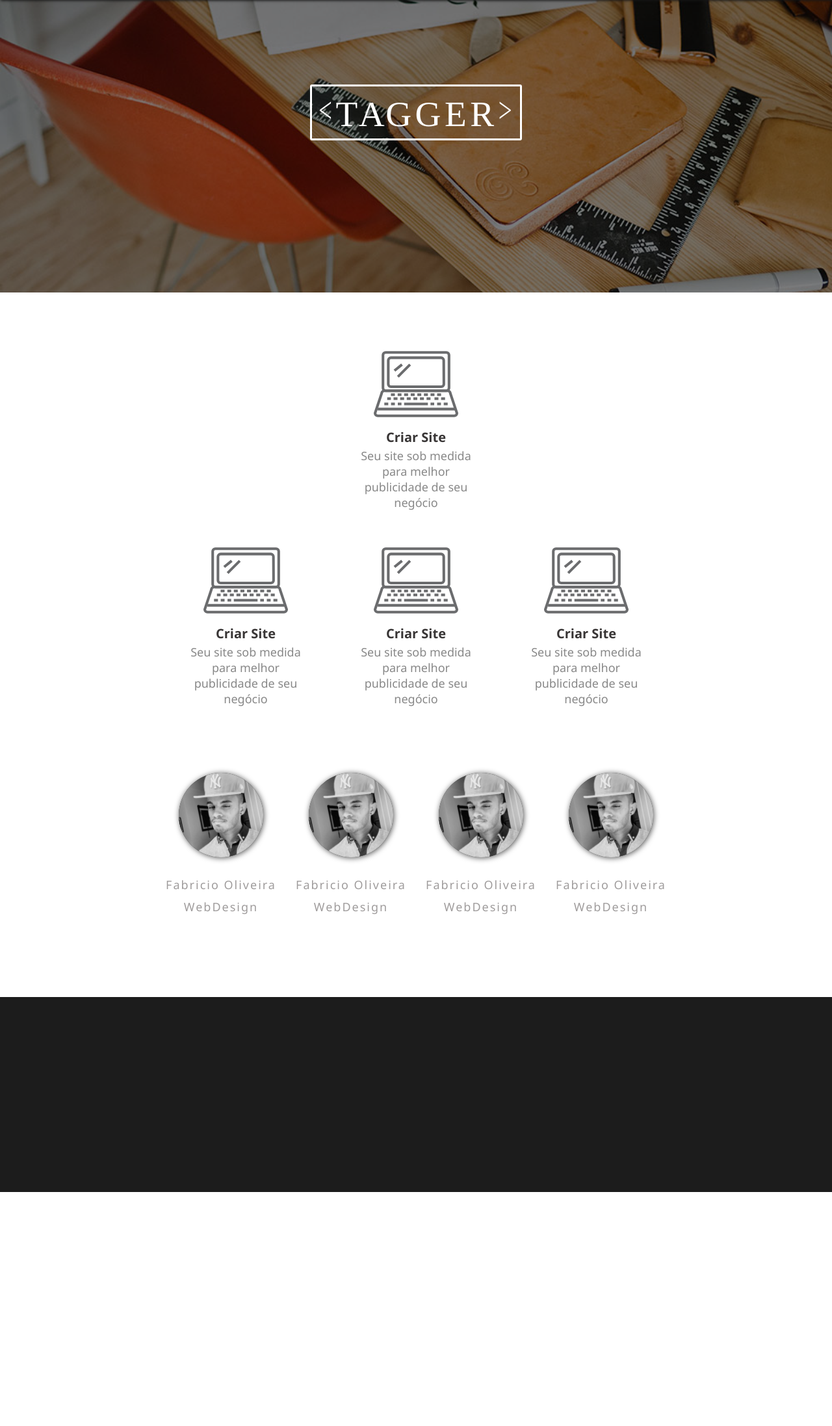
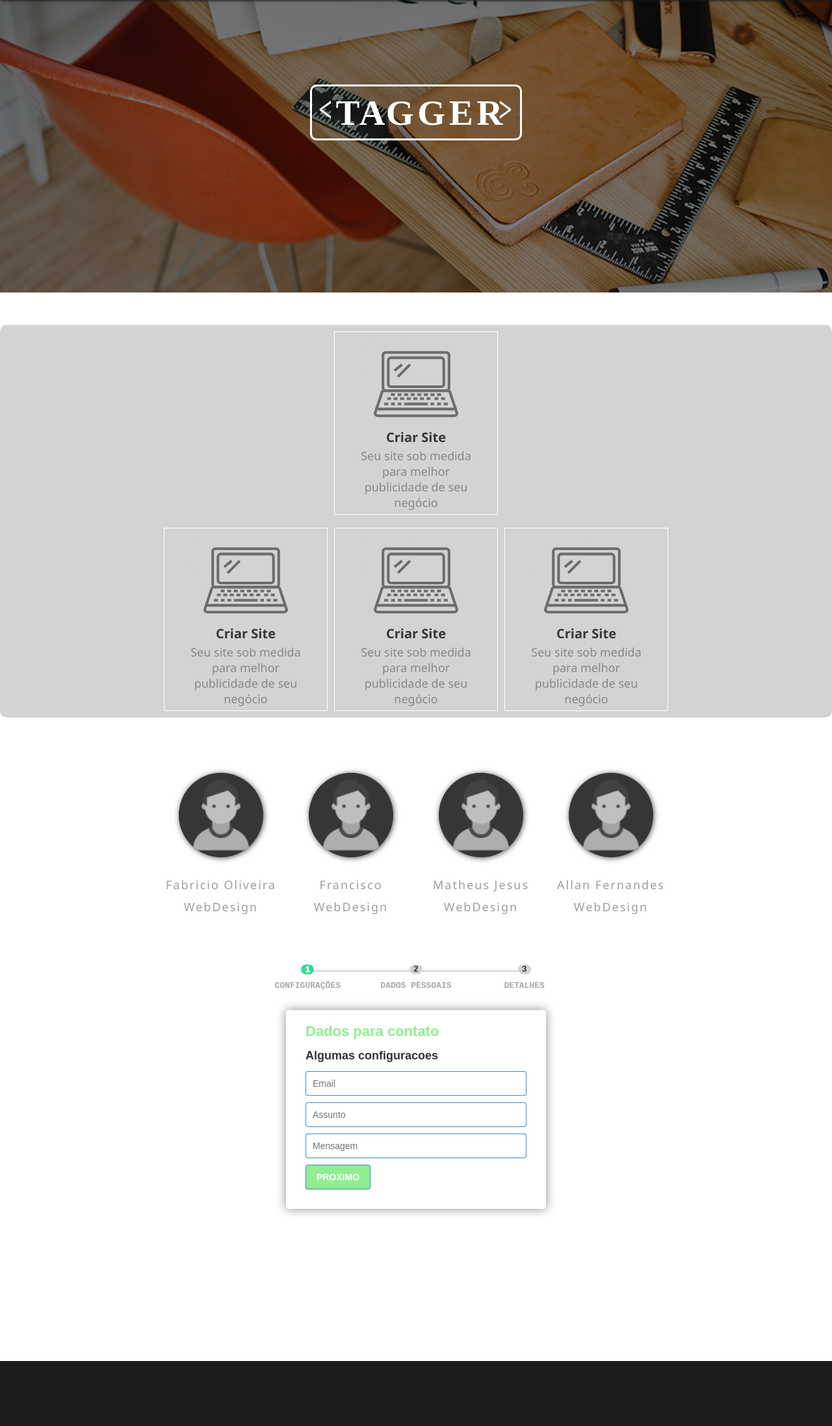
Before and after one commit to allantoonn/TAGGER-2-, a PHP site: page / in a window 1280 px wide. Shown: the part 50-2244 px from the top of the page at 65% size. Before the commit the page ends 1884 px from the top, so only its background shows below. Run offline with PHP 8.4, Linux system fonts and the light colour scheme.

Commit message:
commit
Alterações na interface e adicionado formulario Jquery.

```diff
--- a/Template/Folders/CssStyle/Banner.css
+++ b/Template/Folders/CssStyle/Banner.css
@@ -35,7 +35,7 @@
 
 /* Propriedade: Logo */
 .Logo{
-     background-image: url(../Imagens/TAGGER/Logos/Tagger.svg);
+     background-image: url(../Imagens/TAGGER/Logos/TaggerBold.svg);
     background-size: 300px;
     background-position: center;
     background-repeat: no-repeat;
@@ -46,5 +46,5 @@
     margin: 0 auto;
     margin-top: 180px;
     border: 3px solid #FFF;
-    border-radius: 3px;
+    border-radius: 10px;
 }
--- a/Template/Folders/CssStyle/Body.css
+++ b/Template/Folders/CssStyle/Body.css
@@ -6,4 +6,5 @@ Body{
     background: white;
     margin: 0 auto;
    cursor:url(../Cursores/Numix/Dark/Arrow.cur),auto;
+
 }
--- a/Template/Folders/CssStyle/Conteudo.css
+++ b/Template/Folders/CssStyle/Conteudo.css
@@ -6,6 +6,8 @@
     width:100%;
     margin-top: 50px;
     margin-bottom: 50px;
+    background-color: lightgray;
+    border-radius: 10px;
 }
 
 
@@ -44,17 +46,16 @@
     margin: 0 auto;
     margin-left: 40px;
     border-radius: 50%;
-    background: #FFF;
+    background:lightgray;
     position: absolute;
     transition: 0.5s;
 }
 .Plano:hover .icon{
-    width: 120px;
-    height: 120px;
+    width: 160px;
+    height: 160px;
     opacity: 0.5;
-    background: #38bf77;
+    background: white;
     margin-top: 10px;
-    width: 120px;
     transition: 0.3s;
    transform: rotate3d(2, 0, 1, 45deg) ;;
 }
--- a/Template/Folders/CssStyle/Rodape.css
+++ b/Template/Folders/CssStyle/Rodape.css
@@ -4,10 +4,11 @@
 /*Propriedade: Rodape*/
 .Rodape{
     width: 100%;
-    height: 300px;
+    height: 100px;
     margin: 0 auto;
     position: relative;
-    top: 100px;
-    bottom: 0;
+    top: 100%;
+    bottom: auto;
     background: #1c1c1c;
+    overflow: visible;
 }
--- /dev/null
+++ b/Template/Folders/CssStyle/formulario.css
@@ -0,0 +1,131 @@
+*{margin: 0; padding:0; }
+nav#formulario{
+    height:0px;
+    /* background-color: darkgray; */
+    font-family: "Courier New", sans-serif;
+    font-weight: lighter;
+    margin-bottom: -190px;
+}
+
+#formulario{
+    width: 500px;
+    margin: 50px auto;
+    text-align: center;
+    position: relative;
+
+}
+
+#formulario h2, #formulario h3{
+    font-size: 22px;
+    font-family: sans-serif;
+    color: lightgreen;
+    width: 100%;
+    float: left;
+    text-align: left;
+    margin-bottom: 4%;
+}
+
+#formulario h3{color: #333; font-size:18px; }
+
+
+#formulario fieldset{
+    background: white;
+    border: 0 none;
+    border-radius: 5px;
+    -moz-border-radius: 5px;
+    -webkit-border-radius:5px;
+
+    box-shadow: 0 0 15px 1px rgba(0,0,0, 0.4);
+    padding: 20px 30px;
+
+    box-sizing:  border-box;
+    width: 80%;
+    margin: 0 10%;
+    position: absolute;
+}
+
+#formulario fieldset:not(:first-of-type){
+display:none;
+}
+
+
+#formulario input , #formulario textarea{
+    padding: 10px;
+    border:1px solid rgba(38,128,191, 0.9);
+    border-radius: 4px;
+    -moz-border-radius: 4px;
+    -webkit-border-radius: 4px;
+    outline: none;
+    box-sizing: border-box;
+    width: 100%;
+    font-size: 14px;
+    font-family: sans-serif;
+    color: black;
+    margin-bottom: 10px;
+}
+
+#formulario .acao{
+    width: 100px;
+    background-color: lightgreen;
+    color: white;
+    text-transform: uppercase;
+    font-weight: bold;
+    padding: 10px 0;
+    float: left;
+    margin-right: 5%;
+}
+
+#formulario .acao:hover{background:darkgreen; cursor: pointer;}
+
+#formulario #progress{
+    margin-bottom: 30px;
+    overflow: hidden;
+    counter-reset: step;
+
+}
+#formulario #progress li{
+    list-style:none;
+    color: darkgray;
+    font-weight: bold;
+    text-transform: uppercase;
+    font-size: 13px;
+    float: left;
+    width: 33.33%;
+    position: relative;
+}
+
+#formulario #progress li:before{
+    content: counter(step);
+    counter-increment: step;
+    width: 20px;
+    display: block;
+    background-color: lightgray;
+    color: #333;
+    border-radius: 10px;
+    -moz-border-radius:10px;
+    -webkit-border-radius:10px;
+    margin:0 auto 10px auto;
+
+}
+
+#formulario #progress li:after{
+ content: '';
+    width: 100%;
+    background: lightgray;
+    height: 2px;
+    position: absolute;
+    top:9px;
+    left: -50%;
+    z-index: -1;
+}
+#formulario #progress li:first-child:after{
+    content: none;
+
+}
+
+
+#formulario #progress li.ativo:before, #formulario #progress li.ativo:after{
+    background:rgba(40, 208, 141, 0.9);
+    color: white;
+    text-shadow: 0  1px 0;
+}
--- /dev/null
+++ b/Template/Folders/JsScripts/function.js
@@ -0,0 +1,33 @@
+
+$(function(){
+   var atual_fs, next_fs, prev_fs;
+
+    $('.next').click(function(){
+        atual_fs = $(this).parent();
+        next_fs = $(this).parent().next();
+
+
+        $('#progress li').eq($('fieldset').index(next_fs)).addClass('ativo');
+        atual_fs.hide(800);
+        next_fs.show(800);
+        });
+
+    /* VOLTAR ABAIXO */
+
+    $('.prev').click(function(){
+        atual_fs = $(this).parent();
+        prev_fs = $(this).parent().prev();
+
+
+        $('#progress li').eq($('fieldset').index(atual_fs)).removeClass('ativo');
+        atual_fs.hide(800);
+        prev_fs.show(800);
+        });
+
+
+    $('#formulario input[type=submit]').click(function(){
+        return false;
+
+    });
+
+});
--- a/Template/index.html
+++ b/Template/index.html
@@ -5,7 +5,7 @@
 <head>
 
     <!-- Meta Dados -->
-
+    <title> Tagger Alpha</title>
         <!-- Caracteres Universal UTF-8 -->
         <meta charset="utf-8">
 
@@ -14,10 +14,13 @@
 
     <!-- .Meta Dados -->
 
+    <!-- Icone navegador -->
+    <link rel="shortcut icon" href="Folders/Imagens/TAGGER/Icons/Tagger.png">
+
 
     <!-- CssStyles  -->
 
-        <!-- Boby -->
+        <!-- Body -->
         <link rel="stylesheet" href="Folders/CssStyle/Body.css">
 
         <!-- Container -->
@@ -39,13 +42,15 @@
          <!-- Rodape -->
         <link rel="stylesheet" href="Folders/CssStyle/Rodape.css">
 
+        <!-- formulario -->
+        <link rel="stylesheet" href="Folders/CssStyle/formulario.css">
     <!-- .CssStyles  -->
 
 
     <!-- JsScripts -->
 
         <!-- Biblioteca Jquery 3.3.1 -->
-        <script src="Folders/JsScripts/Jquery%203.3.1.js"></script>
+         <script src="Folders/JsScripts/Jquery%203.3.1.js"></script>
 
         <!-- Menu -->
         <script src="Folders/JsScripts/Menu.js"></script>
@@ -70,10 +75,6 @@
     </nav>
     <!-- .NavBar -->
 
-
-
-
-
     <!-- Menu -->
     <div class="Painel"></div>
 
@@ -88,26 +89,13 @@
             <li class="Links Home"><a href="#">Home</a></li>
             <li class="Links Serv"><a href="#">Serviços</a></li>
             <li class="Links Somos"><a href="#">Quem&nbsp;Somos&nbsp;?</a></li>
-            <li class="Links Home"><a href="#">Home</a></li>
+            <li class="Links Home"><a href="#">Contate nos !</a></li>
         </div>
-
-
-         <div class="Options">
-            <li class="Links Home"><a href="#">Home</a></li>
-            <li class="Links Serv"><a href="#">Serviços</a></li>
-            <li class="Links Somos"><a href="#">Quem&nbsp;Somos&nbsp;?</a></li>
-            <li class="Links Home"><a href="#">Home</a></li>
-        </div>
-
 
         <h5 class="Version">Version: Mate 1.1.3 </h5>
 
     </div>
     <!-- .Menu -->
-
-
-
-
 
     <!-- Banner -->
      <div class="banner">
@@ -119,13 +107,8 @@
     <!-- .Banner -->
 
 
-
-
-
     <!-- Conteudo -->
     <div class="Conteudo">
-
-
 
 
         <div id="Planos">
@@ -145,9 +128,6 @@
             </div>
 
         </div>
-
-
-
 
         <div id="Planos">
 
@@ -197,57 +177,100 @@
 
         </div>
 
-
-
-
     </div>
     <!-- .Conteudo -->
-
-
-
-
-
 
     <!-- Galeria -->
     <div id="Galeria">
 
         <div class="Galeria G01">
-            <img src="Folders/Imagens/Photos/Foto.jpg" >
+            <img src="Folders/Imagens/Photos/BlankIcon.png" >
             <h5 class="Nome">Fabricio Oliveira</h5>
             <h5 class="Profissão">WebDesign</h5>
         </div>
 
           <div class="Galeria G02">
-            <img src="Folders/Imagens/Photos/Foto.jpg" >
-            <h5 class="Nome">Fabricio Oliveira</h5>
+            <img src="Folders/Imagens/Photos/BlankIcon.png" >
+            <h5 class="Nome">Francisco </h5>
             <h5 class="Profissão">WebDesign</h5>
         </div>
 
           <div class="Galeria G03">
-            <img src="Folders/Imagens/Photos/Foto.jpg" >
-            <h5 class="Nome">Fabricio Oliveira</h5>
+            <img src="Folders/Imagens/Photos/BlankIcon.png" >
+            <h5 class="Nome">Matheus Jesus</h5>
             <h5 class="Profissão">WebDesign</h5>
         </div>
 
           <div class="Galeria G04">
-            <img src="Folders/Imagens/Photos/Foto.jpg" >
-            <h5 class="Nome">Fabricio Oliveira</h5>
+            <img src="Folders/Imagens/Photos/BlankIcon.png" >
+            <h5 class="Nome">Allan Fernandes</h5>
             <h5 class="Profissão">WebDesign</h5>
         </div>
 
     </div>
     <!-- .Galeria -->
+        <!-- Formulario Rapido -->
+    <nav id=formulario>
+
+         <form id="formulario" form action="arquivoaqui" method="get">
+
+              <ul id="progress" >
+                  <li class="ativo">Configurações</li>
+                  <li>Dados Pessoais</li>
+                  <li>Detalhes</li>
+                  </ul>
+
+            <!-- ABAIXO PRIMEIRA PAGINA CADASTRO -->
+             <Fieldset>
+            <h2> Dados para contato</h2>
+                 <h3> Algumas configuracoes</h3>
+                 <input type="text" name="email" placeholder="Email" />
+                 <input type="text" name="assunto" placeholder="Assunto" />
+                 <input type="text" name="mensagem" placeholder="Mensagem" />
+                 <input type="submit" name="next" class="next acao" value="proximo">
+             </Fieldset>
+
+             <!-- ABAIXO SEGUNDA PAGINA CADASTRO -->
+               <Fieldset>
+            <h2> Perfis Pessoais</h2>
+                 <h3>Redes sociais</h3>
+                 <input type="text" name="facebook" placeholder="Facebook" />
+                 <input type="text" name="Discord" placeholder="Discord" />
+                 <input type="text" name="Youtube" placeholder="Youtube" />
+                   <input type="submit" name="prev" class="prev acao" value="anterior">
+                 <input type="submit" name="next" class="next acao" value="proximo">
+             </Fieldset>
+
+             <!-- ABAIXO TERCEIRA PAGINA CADASTRO -->
+               <Fieldset>
+            <h2> Detalhes Pessoais</h2>
+                 <h3>Informe nos alguns detalhes</h3>
+                 <input type="text" name="primeiro" placeholder="Primeiro nome" />
+                 <input type="text" name="segundo" placeholder="sobrenome" />
+                 <input type="text" name="telefone" placeholder="telefone" />
+                   <input type="submit" name="prev" class="prev acao" value="anterior">
+                 <input type="submit" name="next" class="acao" value="enviar">
+             </Fieldset>
 
 
+            <script type="text/javascript" src="//code.jquery.com/jquery-3.3.1.min.js"></script>
 
+             <script type="text/javascript" src="Folders/JsScripts/function.js"></script>
 
+             <!-- Antigo Form >
+            <legend>Entre em contato, estamos aguardando</legend>
+             <h1> Digite o seu endereço de email !</h1>
+             <input type = "text" name="email" value="Seu email aqui">
+             <br>
+             <h1> Nos mande uma mensagem ou solicitação!</h1>
+             <input type = "text" name ="mensagem" value= "sua mensagem aqui">
+                  -->
+
+        </form>
+    </nav>
 
     <!-- Rodape -->
     <div class="Rodape">
-
-
-
-
 
     </div>
     <!-- .Rodape -->
```
Also changed, not shown: Template/Folders/CssStyle/function.js (added, +20 -0 lines), Logos/taggerum.png (added), Template/Folders/Imagens/Photos/BlankIcon.png (added), Template/Folders/Imagens/TAGGER/Icons/IconTel.png (added), Template/Folders/Imagens/TAGGER/Icons/Tagger.png (added).
